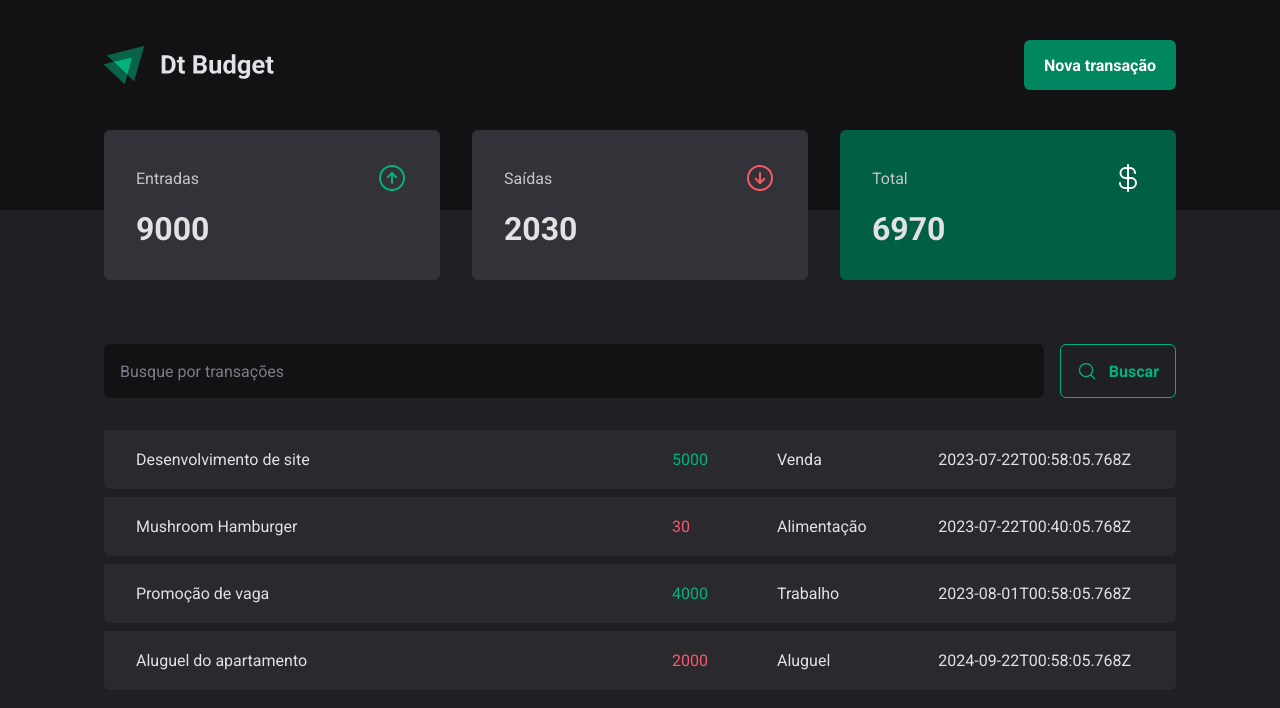
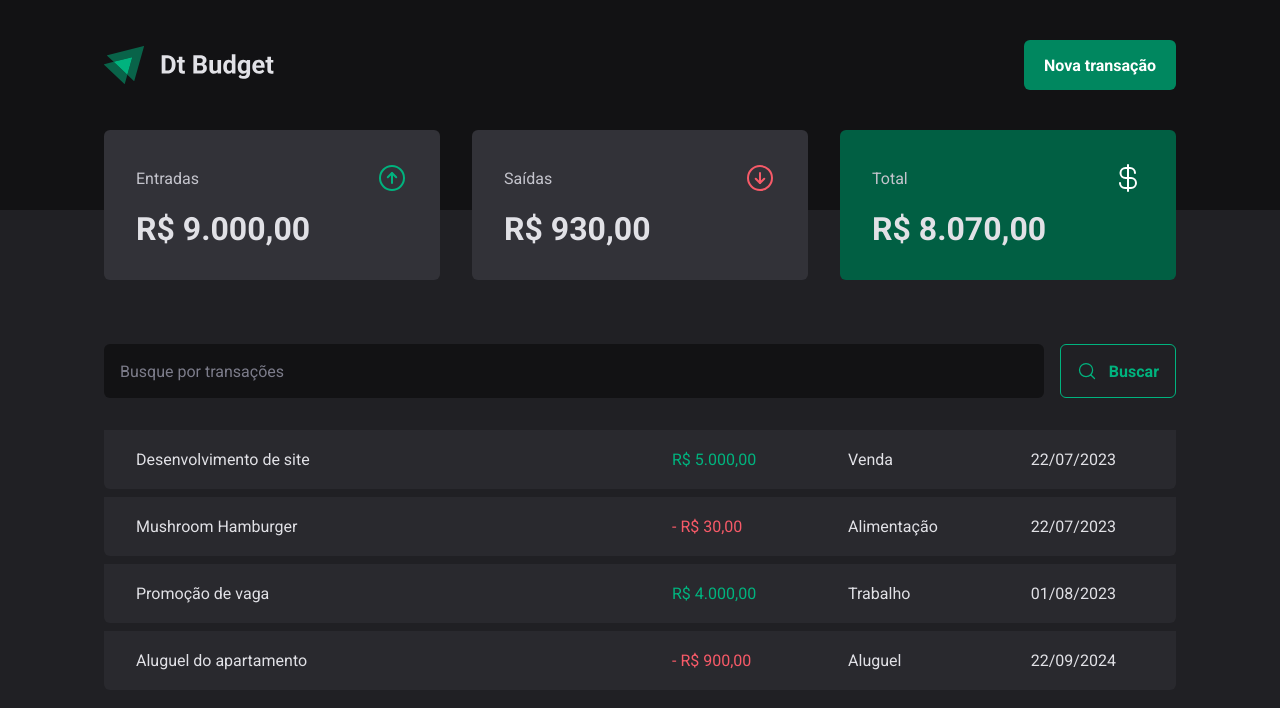
Before and after one commit to gufvr/dt-budget, a React (Vite) app: page / in a window 1280 px wide. Shown: the top 708 px of the page. Built offline with nearby package versions, Linux system fonts and the light colour scheme; data requests are answered from the project's data file.

Commit message:
formatting the values

```diff
--- a/server.json
+++ b/server.json
@@ -29,7 +29,7 @@
       "description": "Aluguel do apartamento",
       "type": "outcome",
       "category": "Aluguel",
-      "price": 2000,
+      "price": 900,
       "createdAt": "2024-09-22T00:58:05.768Z"
     }
   ]
--- a/src/components/Summary/index.tsx
+++ b/src/components/Summary/index.tsx
@@ -2,6 +2,7 @@
 import { SummaryCard, SummaryContainer } from './styles'
 import { useContext } from 'react'
 import { TransactionsContext } from '../../contexts/TransactionsContext'
+import { priceFormatter } from '../../utils/formatter'
 
 export function Summary() {
   const { transactions } = useContext(TransactionsContext)
@@ -33,7 +34,7 @@
           <ArrowCircleUp size={32} color="#00b37e" />
         </header>
 
-        <strong>{summary.income}</strong>
+        <strong>{priceFormatter.format(summary.income)}</strong>
       </SummaryCard>
 
       <SummaryCard>
@@ -42,7 +43,7 @@
           <ArrowCircleDown size={32} color="#f75a68" />
         </header>
 
-        <strong>{summary.outcome}</strong>
+        <strong>{priceFormatter.format(summary.outcome)}</strong>
       </SummaryCard>
 
       <SummaryCard variant="green">
@@ -51,7 +52,7 @@
           <CurrencyDollar size={32} color="#fff" />
         </header>
 
-        <strong>{summary.total}</strong>
+        <strong>{priceFormatter.format(summary.total)}</strong>
       </SummaryCard>
     </SummaryContainer>
   )
--- a/src/pages/Transactions/index.tsx
+++ b/src/pages/Transactions/index.tsx
@@ -9,6 +9,7 @@
   TransactionsContainer,
   TransactionsTable,
 } from './styles'
+import { dateFormatter, priceFormatter } from '../../utils/formatter'
 
 export function Transactions() {
   const { transactions } = useContext(TransactionsContext)
@@ -29,11 +30,14 @@
                   <td width="50%">{transaction.description}</td>
                   <td>
                     <PriceHighLight variant={transaction.type}>
-                      {transaction.price}
+                      {transaction.type === 'outcome' && '- '}
+                      {priceFormatter.format(transaction.price)}
                     </PriceHighLight>
                   </td>
                   <td>{transaction.category}</td>
-                  <td>{transaction.createdAt}</td>
+                  <td>
+                    {dateFormatter.format(new Date(transaction.createdAt))}
+                  </td>
                 </tr>
               )
             })}
--- /dev/null
+++ b/src/utils/formatter.ts
@@ -0,0 +1,6 @@
+export const dateFormatter = new Intl.DateTimeFormat('pt-BR')
+
+export const priceFormatter = new Intl.NumberFormat('pt-BR', {
+  style: 'currency',
+  currency: 'BRL',
+})
```
